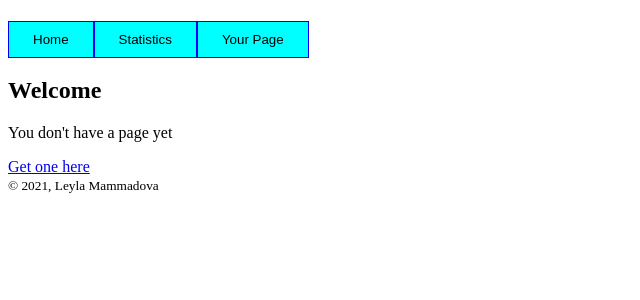
After one commit to itudb2139/itudb2139, a Flask app: template templates/yourPage.html in a window 1280 px wide. The commit adds this page. Shown: the top 300 px of the page, without its empty margins (0-640 px from the left). Run offline with Flask 2, Linux system fonts and the light colour scheme; the template is opened without the code that fills it, so the values that code supplies are empty.

Commit message:
More pages added

```diff
--- a/templates/home.html
+++ b/templates/statistics.html
@@ -1,7 +1,7 @@
 {% extends "layout.html" %}
-{% block title %}Home{% endblock %}
+{% block title %}Statistics{% endblock %}
 {% block content %}
-    <h1>Welcome</h1>
-    <p>Work in progress...</p>
+    <h2>Welcome</h2>
+    <p>Not available at the moment</p>
 
 {% endblock %}
--- /dev/null
+++ b/templates/yourPage.html
@@ -0,0 +1,8 @@
+{% extends "layout.html" %}
+{% block title %}Your{% endblock %}
+{% block content %}
+    <h2>Welcome</h2>
+    <p>You don't have a page yet</p>
+    <a href="/form">Get one here</a>
+
+{% endblock %}
```
